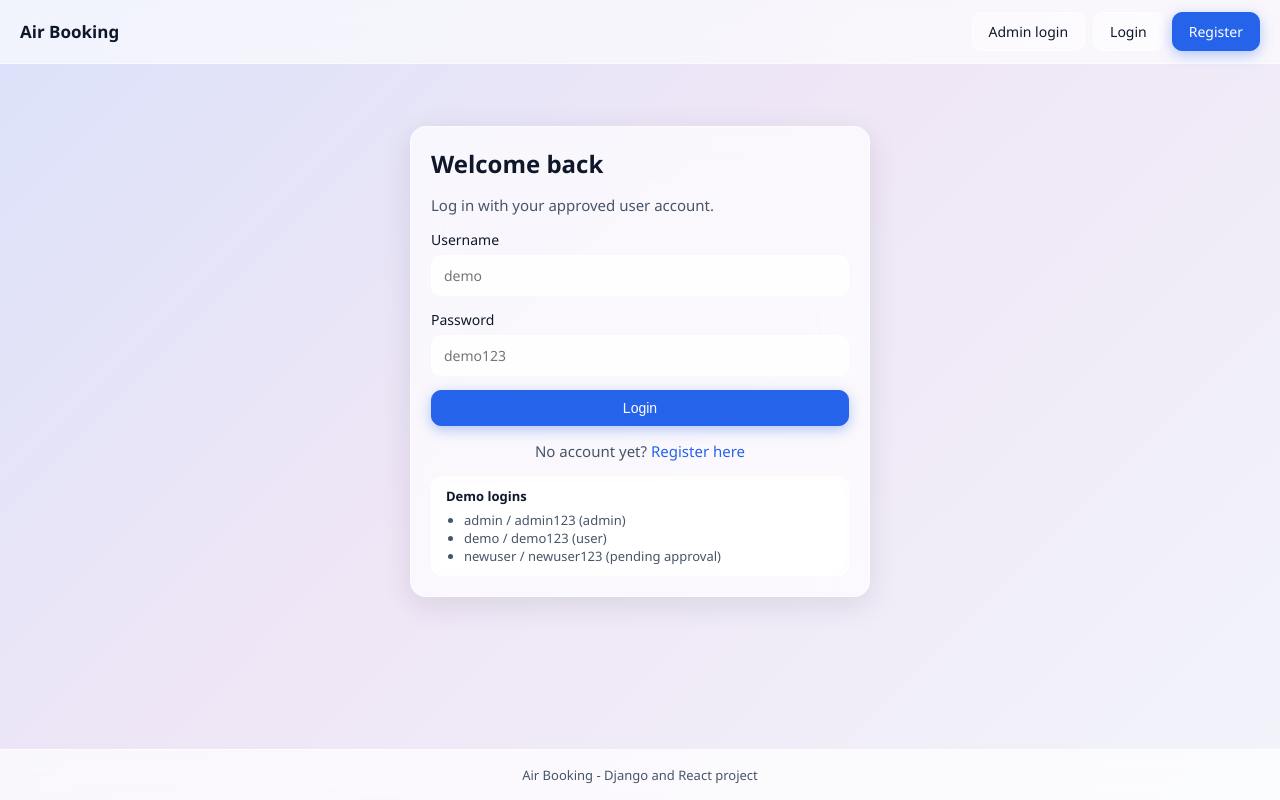
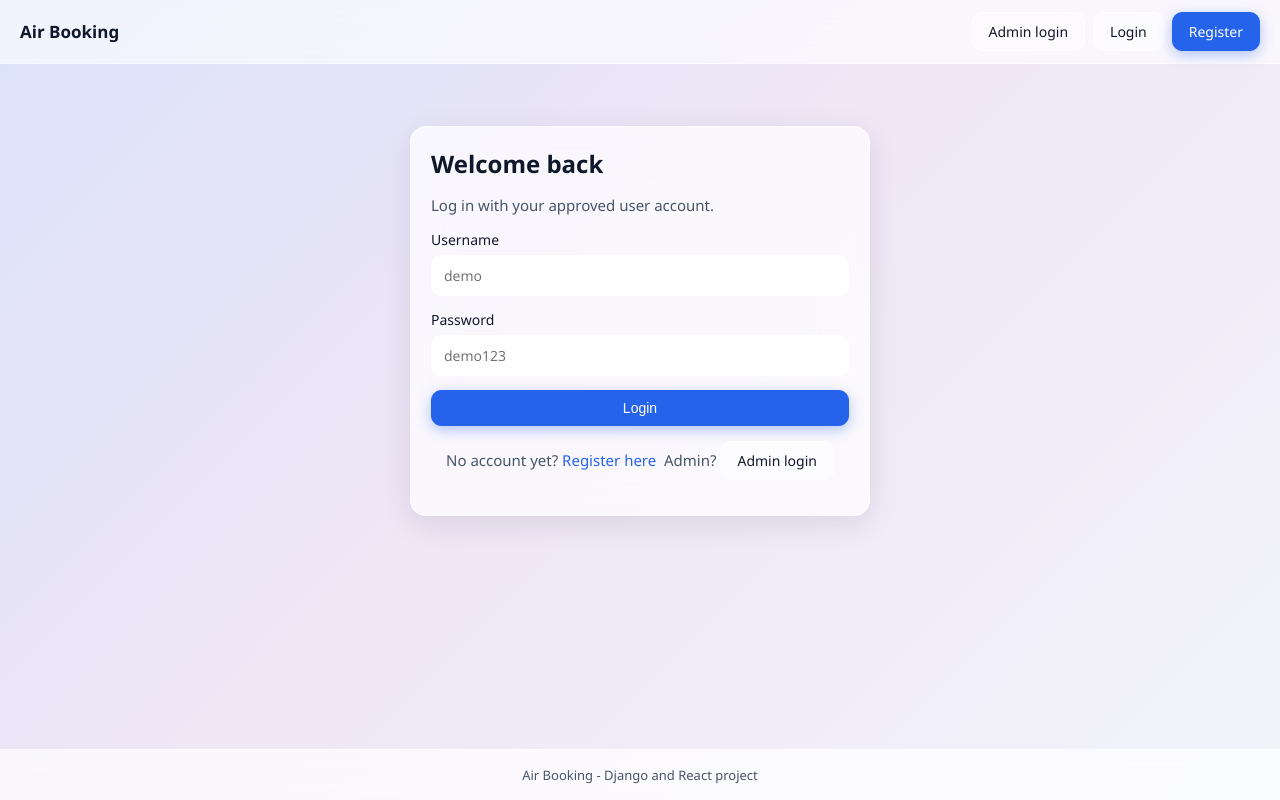
Before and after one commit to salmandev07/AirBooking, a React (Vite) app in the folder frontend/: page /login in a window 1280 px wide. Built offline with nearby package versions, Linux system fonts and the light colour scheme.

Commit message:
Add admin login button to user login; remove hint boxes

```diff
--- a/frontend/src/pages/AdminLogin.jsx
+++ b/frontend/src/pages/AdminLogin.jsx
@@ -68,13 +68,6 @@ export default function AdminLogin() {
       <p className="muted center">
         Staff? You can <Link to="/login">log in as a user</Link>.
       </p>
-
-      <div className="demo-hint">
-        <strong>Staff login</strong>
-        <ul>
-          <li>admin / admin123</li>
-        </ul>
-      </div>
     </div>
   );
 }
--- a/frontend/src/pages/Login.jsx
+++ b/frontend/src/pages/Login.jsx
@@ -4,7 +4,7 @@ import { Link, useNavigate } from "react-router-dom";
 import { errorMessage } from "../api";
 import { useAuth } from "../context/AuthContext";
 
-export default function LoginPage() {
+export default function Login() {
   const { login } = useAuth();
   const navigate = useNavigate();
 
@@ -70,16 +70,9 @@ export default function LoginPage() {
 
       <p className="muted center">
         No account yet? <Link to="/register">Register here</Link>
+        &nbsp;&nbsp;Admin?{" "}
+        <Link to="/admin/login" className="btn btn-ghost">Admin login</Link>
       </p>
-
-      <div className="demo-hint">
-        <strong>Demo logins</strong>
-        <ul>
-          <li>admin / admin123 (admin)</li>
-          <li>demo / demo123 (user)</li>
-          <li>newuser / newuser123 (pending approval)</li>
-        </ul>
-      </div>
     </div>
   );
 }
```
